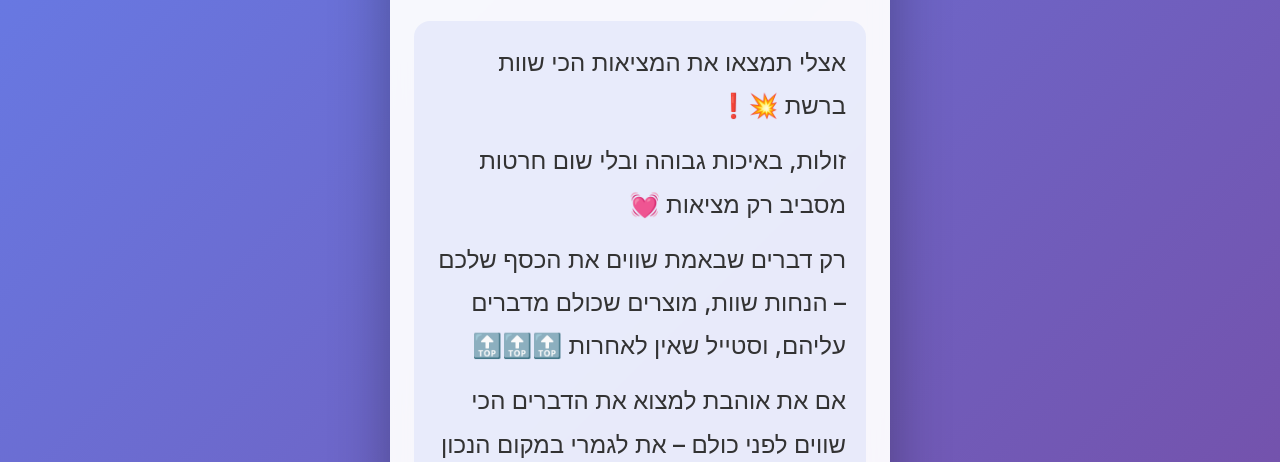
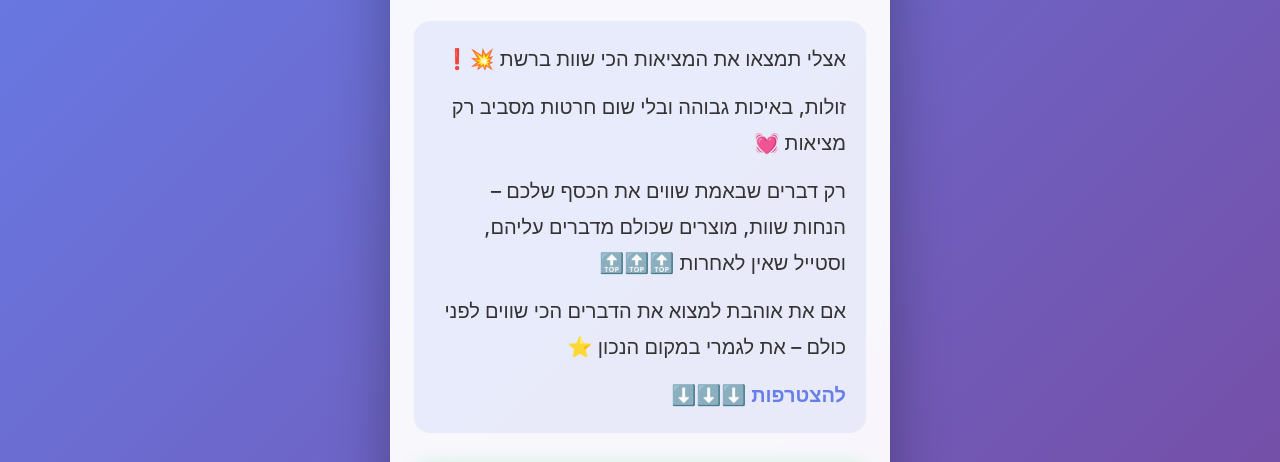
Before and after one commit to HULYO193/AliWebsite, a website: page index.html in a window 1280 px wide. Shown: the part 269-731 px from the top of the page. Drawn offline with Linux system fonts and the light colour scheme.

Commit message:
Initial commit

```diff
--- a/index.html
+++ b/index.html
@@ -18,11 +18,11 @@
             <h1 class="profile-name" id="profileName">Express For Girls</h1>
             <p class="profile-bio" id="profileBio">Welcome to Express For Girls</p>
             <div class="welcome-paragraph">
-                <p style="font-size: 24px !important;">אצלי תמצאו את המציאות הכי שוות ברשת 💥❗️</p>
-                <p style="font-size: 24px !important;">זולות, באיכות גבוהה ובלי שום חרטות מסביב רק מציאות 💓</p>
-                <p style="font-size: 24px !important;">רק דברים שבאמת שווים את הכסף שלכם – הנחות שוות, מוצרים שכולם מדברים עליהם, וסטייל שאין לאחרות 🔝🔝🔝</p>
-                <p style="font-size: 24px !important;">אם את אוהבת למצוא את הדברים הכי שווים לפני כולם – את לגמרי במקום הנכון ⭐️</p>
-                <p style="font-size: 24px !important; font-weight: 600; color: #667eea;">להצטרפות ⬇️⬇️⬇️</p>
+                <p style="font-size: 20px !important;">אצלי תמצאו את המציאות הכי שוות ברשת 💥❗️</p>
+                <p style="font-size: 20px !important;">זולות, באיכות גבוהה ובלי שום חרטות מסביב רק מציאות 💓</p>
+                <p style="font-size: 20px !important;">רק דברים שבאמת שווים את הכסף שלכם – הנחות שוות, מוצרים שכולם מדברים עליהם, וסטייל שאין לאחרות 🔝🔝🔝</p>
+                <p style="font-size: 20px !important;">אם את אוהבת למצוא את הדברים הכי שווים לפני כולם – את לגמרי במקום הנכון ⭐️</p>
+                <p style="font-size: 20px !important; font-weight: 600; color: #667eea;">להצטרפות ⬇️⬇️⬇️</p>
             </div>
         </div>
 
```
